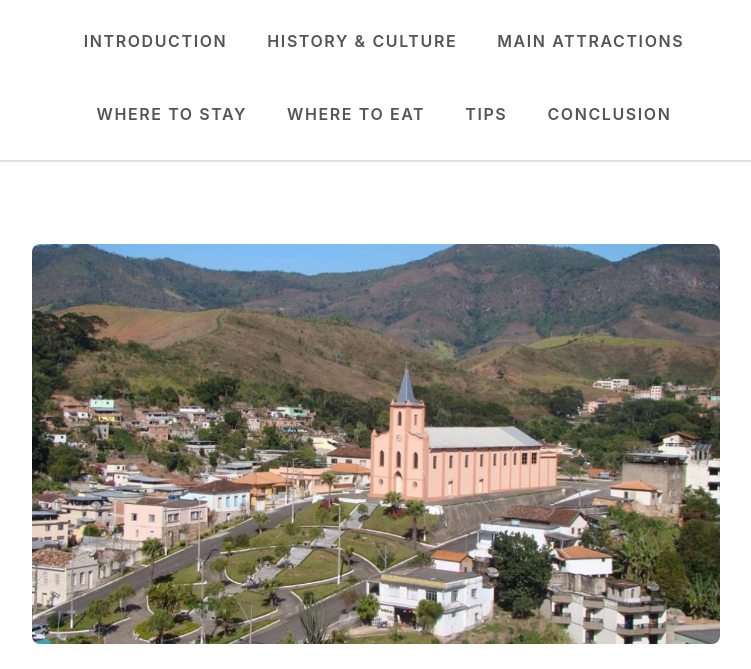
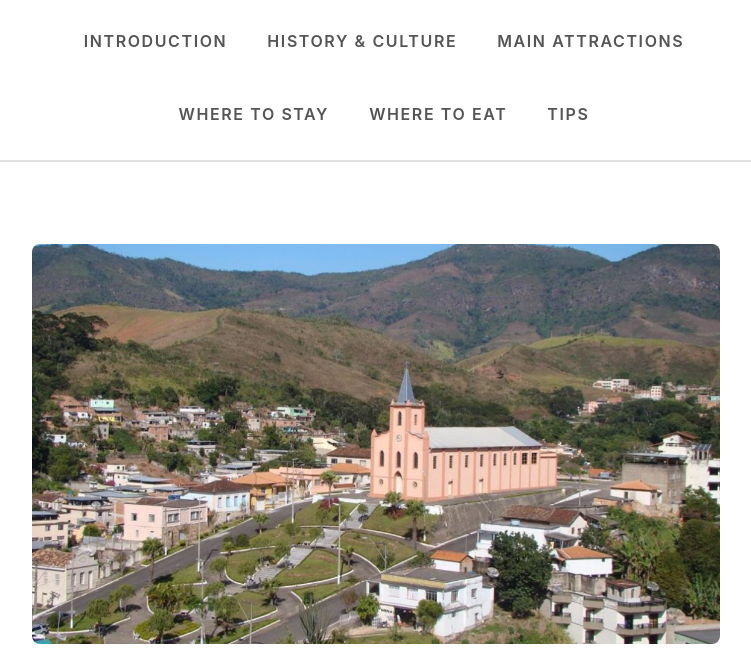
Before and after one commit to juliaagainagain/ibitipoca-ing, a plain HTML site: page index.html in a window 1280 px wide. Shown: the part 126-795 px from the top of the page, without its empty margins (264-1015 px from the left). Drawn offline with Linux system fonts and the light colour scheme.

Commit message:
Update index.html

```diff
--- a/index.html
+++ b/index.html
@@ -19,7 +19,6 @@
           <li><a href="#stay">Where to Stay</a></li>
           <li><a href="#eat">Where to Eat</a></li>
           <li><a href="#tips">Tips</a></li>
-          <li><a href="#conclusion">Conclusion</a></li>
         </ul>
       </nav>
     </div>
```
